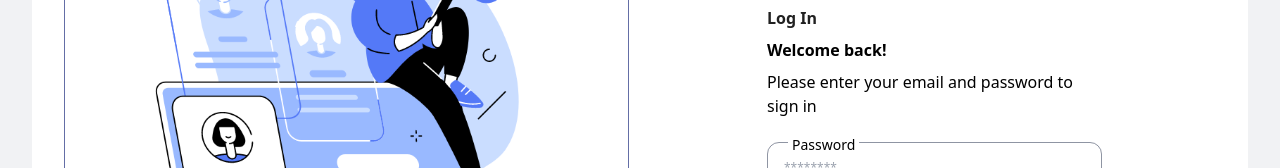
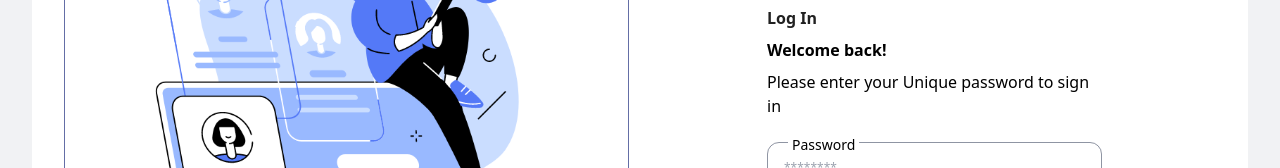
Before and after one commit to Impactmindz-Tech/ourcomputerguy, a React (Vite) app: page /auth/login in a window 1280 px wide. Shown: the part 258-426 px from the top of the page. Built offline with nearby package versions, Linux system fonts and the light colour scheme.

Commit message:
some changes

```diff
--- a/package.json
+++ b/package.json
@@ -19,6 +19,7 @@
     "@reduxjs/toolkit": "^2.2.5",
     "react": "^18.2.0",
     "react-dom": "^18.2.0",
+    "react-hot-toast": "^2.4.1",
     "react-redux": "^9.1.2",
     "react-responsive-carousel": "^3.2.23",
     "react-router-dom": "^6.23.1",
--- a/src/pages/auth/Login.jsx
+++ b/src/pages/auth/Login.jsx
@@ -6,6 +6,7 @@ import { profileValidation } from '../../utils/validation/Validation'
 import { useLoginApiMutation } from '../../store/service/AuthService';
 import { setLocalStorage } from '../../utils/LocalStorageUtills';
 import ClipLoader from "react-spinners/ClipLoader";
+import toast, { Toaster } from 'react-hot-toast';
 
 const Login = () => {
     const [formData] = useLoginApiMutation()
@@ -17,8 +18,12 @@ const Login = () => {
             const responce = await formData(data)
             if (responce?.data?.status) {
                 console.log(responce)
+                console.log(responce)
                 setLocalStorage('user', responce?.data?.user_data)
+                setLocalStorage('message', responce?.data?.message)
                 navigate('/user/dashboard')
+            } else {
+                toast.error(responce?.error?.data?.message)
             }
         } catch (error) {
             console.log(error)
@@ -32,7 +37,7 @@ const Login = () => {
         <div className='2xl:max-w-[335px] w-full max-w-[270px] mx-auto h-full flex flex-col gap-2'>
             <h2 className="font-bold text-base heading">Log In</h2>
             <h4 className="2xl:text-base font-semibold text-xs">Welcome back!</h4>
-            <p className="text-[12px] 2xl:text-base text-input-placeholder">Please enter your email and password to sign in</p>
+            <p className="text-[12px] 2xl:text-base text-input-placeholder">Please enter your Unique password to sign in</p>
             <form className="flex flex-col" onSubmit={handleSubmit(onSubmit)} noValidate>
                 {/* <div className="2xl:p-4 border border-input-placeholder border-[#000E2F70] flex items-center gap-x-2 rounded-xl p-3 relative mt-2">
                     <label className="2xl:text-sm absolute bg-white text-input-label -top-2 left-5 text-[11px] px-1" htmlFor="email">Email</label>
@@ -52,6 +57,7 @@ const Login = () => {
                     </div>
                 </button>
             </form>
+            <Toaster />
             {/* <div className='mt-5'>
                 <div className='flex items-center'>
                     <span className='w-[28%] h-[1px] bg-blue-900'></span>
```
Also changed, not shown: 1 other file (tests, documents, lock files or other folders).
